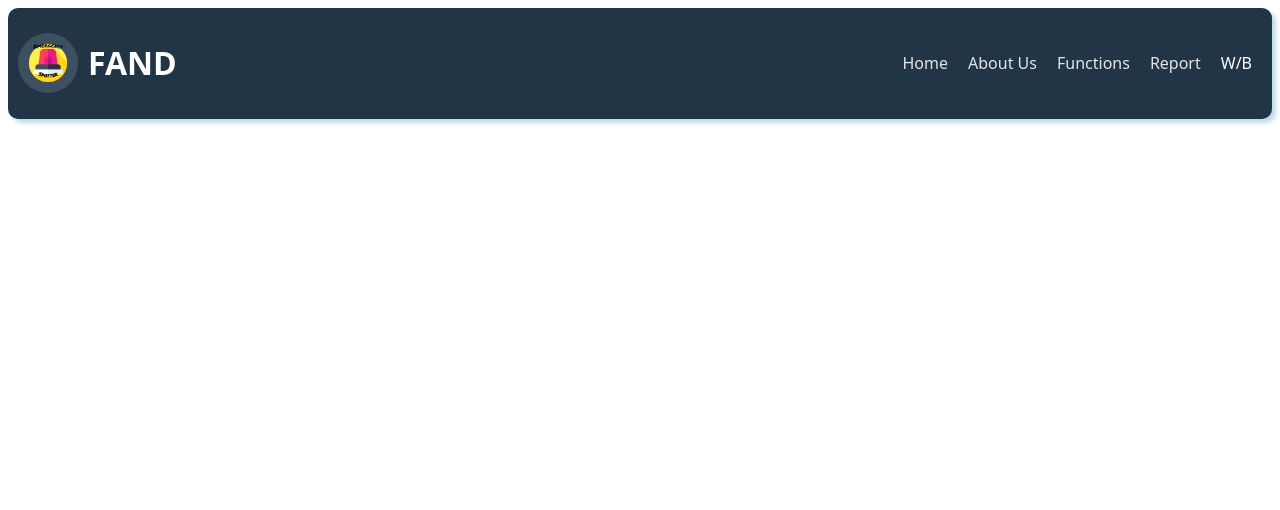
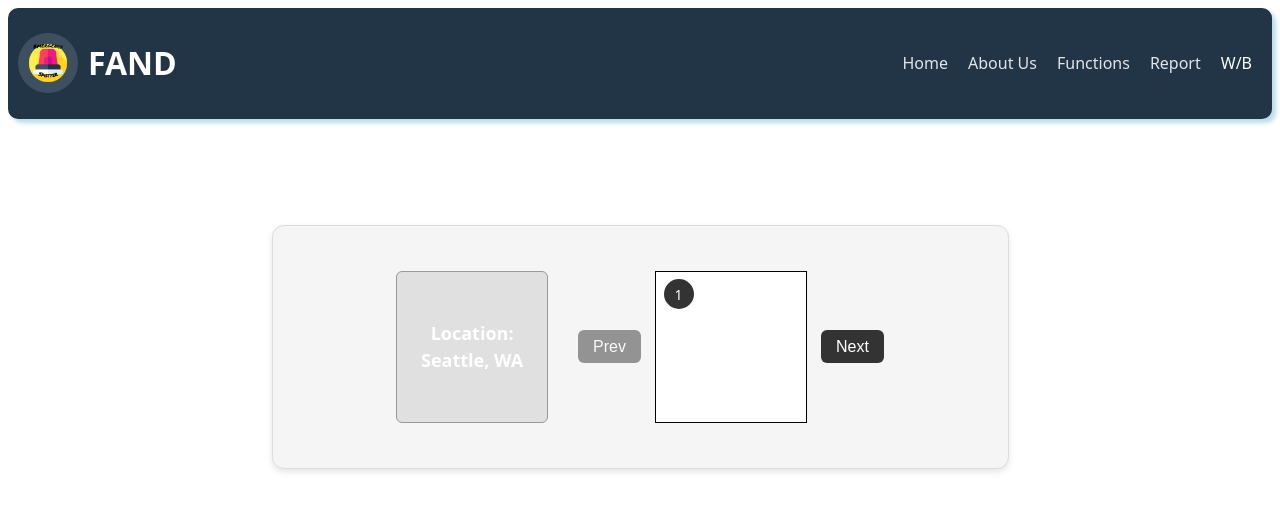
Before and after one commit to LeDuyhungC/Emergency-Spotter, a React (Vite) app: page /home in a window 1280 px wide. Shown: the top 510 px of the page. Built offline with nearby package versions, Linux system fonts and the light colour scheme.

Commit message:
Added crousel to the home

```diff
--- a/package.json
+++ b/package.json
@@ -10,6 +10,8 @@
     "preview": "vite preview"
   },
   "dependencies": {
+    "@coreui/coreui": "^5.2.0",
+    "@coreui/react": "^5.5.0",
     "react": "^19.0.0",
     "react-dom": "^19.0.0",
     "react-router-dom": "^7.5.1"
--- /dev/null
+++ b/src/components/Body_Home.jsx
@@ -0,0 +1,55 @@
+import React, { useState } from "react";
+import "../css/Body_Home.css";
+
+const Body_Home = () => {
+  const slides = ["Slide 1", "Slide 2", "Slide 3", "Slide 4", "Slide 5"];
+  const [currentIndex, setCurrentIndex] = useState(0);
+
+  const slidesToShow = 1;
+  const visibleSlides = slides.slice(currentIndex, currentIndex + slidesToShow);
+
+  const goToPrevious = () => {
+    setCurrentIndex((prev) => Math.max(prev - 1, 0));
+  };
+
+  const goToNext = () => {
+    setCurrentIndex((prev) => (prev + 1 < slides.length ? prev + 1 : prev));
+  };
+
+  return (
+    <div className="outer-container">
+      <h2>Current Emergencies</h2>
+      <div className="carousel-container">
+        <div className="carousel-inner">
+          <div className="location-box">Location: Seattle, WA</div>
+          <div className="carousel">
+            <button
+              onClick={goToPrevious}
+              disabled={currentIndex === 0}
+              className="nav-button"
+            >
+              Prev
+            </button>
+            <div className="slide-container">
+              {visibleSlides.map((slide, idx) => (
+                <div key={idx} className="slide">
+                  <div className="slide-number">{currentIndex + 1}</div>
+                  {slide}
+                </div>
+              ))}
+            </div>
+            <button
+              onClick={goToNext}
+              disabled={currentIndex >= slides.length - slidesToShow}
+              className="nav-button"
+            >
+              Next
+            </button>
+          </div>
+        </div>
+      </div>
+    </div>
+  );
+};
+
+export default Body_Home;
--- a/src/components/Header.jsx
+++ b/src/components/Header.jsx
@@ -5,6 +5,7 @@ import "../css/Header.css"
 export default function Header() {
     return (
         <header>
+
             <div>
                 <img src= {logo} alt="DHL Logo"/>
                 <h1>FAND</h1>
--- /dev/null
+++ b/src/css/Body_Home.css
@@ -0,0 +1,104 @@
+.outer-container {
+    text-align: center;
+    padding: 30px; /* Increased from 20px */
+    max-width: 1200px;
+    margin: 0 auto;
+  }
+
+  .carousel-container {
+    background-color: #f5f5f5;
+    border: 1px solid #ddd;
+    border-radius: 12px; /* Increased from 8px */
+    padding: 30px; /* Increased from 20px */
+    max-width: 675px; /* Increased from 450px (450 * 1.5) */
+    margin: 0 auto;
+    box-shadow: 0 3px 6px rgba(0, 0, 0, 0.1); /* Slightly larger shadow */
+  }
+
+  .carousel-inner {
+    display: flex;
+    align-items: center;
+    justify-content: center;
+    gap: 30px; /* Increased from 20px */
+  }
+
+  .location-box {
+    width: 150px; /* Increased from 100px */
+    height: 150px; /* Increased from 100px */
+    background-color: #e0e0e0;
+    border: 1px solid #999;
+    display: flex;
+    align-items: center;
+    justify-content: center;
+    border-radius: 6px; /* Increased from 4px */
+    font-weight: bold;
+    font-size: 18px; /* Added for larger text */
+  }
+
+  .carousel {
+    display: flex;
+    align-items: center;
+    justify-content: center;
+    gap: 15px; /* Increased from 10px */
+  }
+
+  .nav-button {
+    padding: 7.5px 15px; /* Increased from 5px 10px */
+    background-color: #333;
+    color: white;
+    border: none;
+    border-radius: 6px; /* Increased from 4px */
+    cursor: pointer;
+    opacity: 1;
+    font-size: 16px; /* Added for larger text */
+  }
+
+  .nav-button:disabled {
+    cursor: not-allowed;
+    opacity: 0.5;
+  }
+
+  .slide-container {
+    display: flex;
+    justify-content: center;
+    margin: 15px 0;
+    width: 150px;
+  }
+
+  .slide {
+    width: 150px;
+    height: 150px;
+    background-color: white;
+    border: 1px solid black;
+    display: flex;
+    flex-direction: column;
+    align-items: center;
+    justify-content: center;
+    flex-shrink: 0;
+    position: relative;
+    font-size: 18px;
+  }
+
+  .slide-number {
+    position: absolute;
+    top: 7.5px;
+    left: 7.5px;
+    background-color: #333;
+    color: white;
+    border-radius: 50%;
+    width: 30px;
+    height: 30px;
+    display: flex;
+    align-items: center;
+    justify-content: center;
+    font-size: 14px;
+  }
+
+  @media (max-width: 600px) {
+    .carousel-container {
+      max-width: 450px;
+    }
+    .carousel-inner {
+      flex-direction: column;
+    }
+  }
--- a/src/pages/Home.jsx
+++ b/src/pages/Home.jsx
@@ -1,9 +1,10 @@
 import Header from "../components/Header";
-
+import Body from "../components/Body_Home"
 export default function Home() {
     return (
         <>
             <Header />
+            <Body/>
         </>
     )
 }
```
Also changed, not shown: 1 other file (tests, documents, lock files or other folders).
